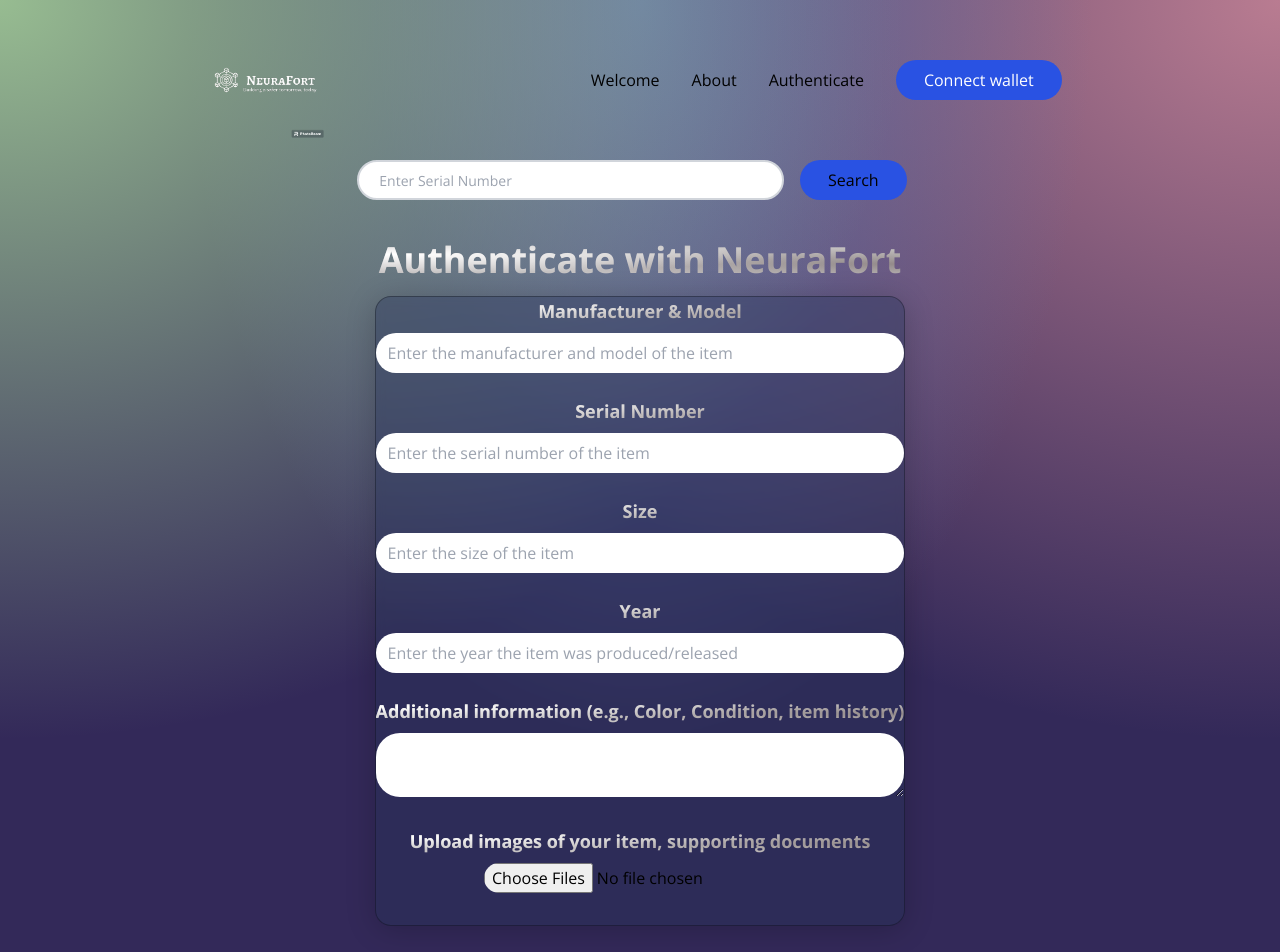
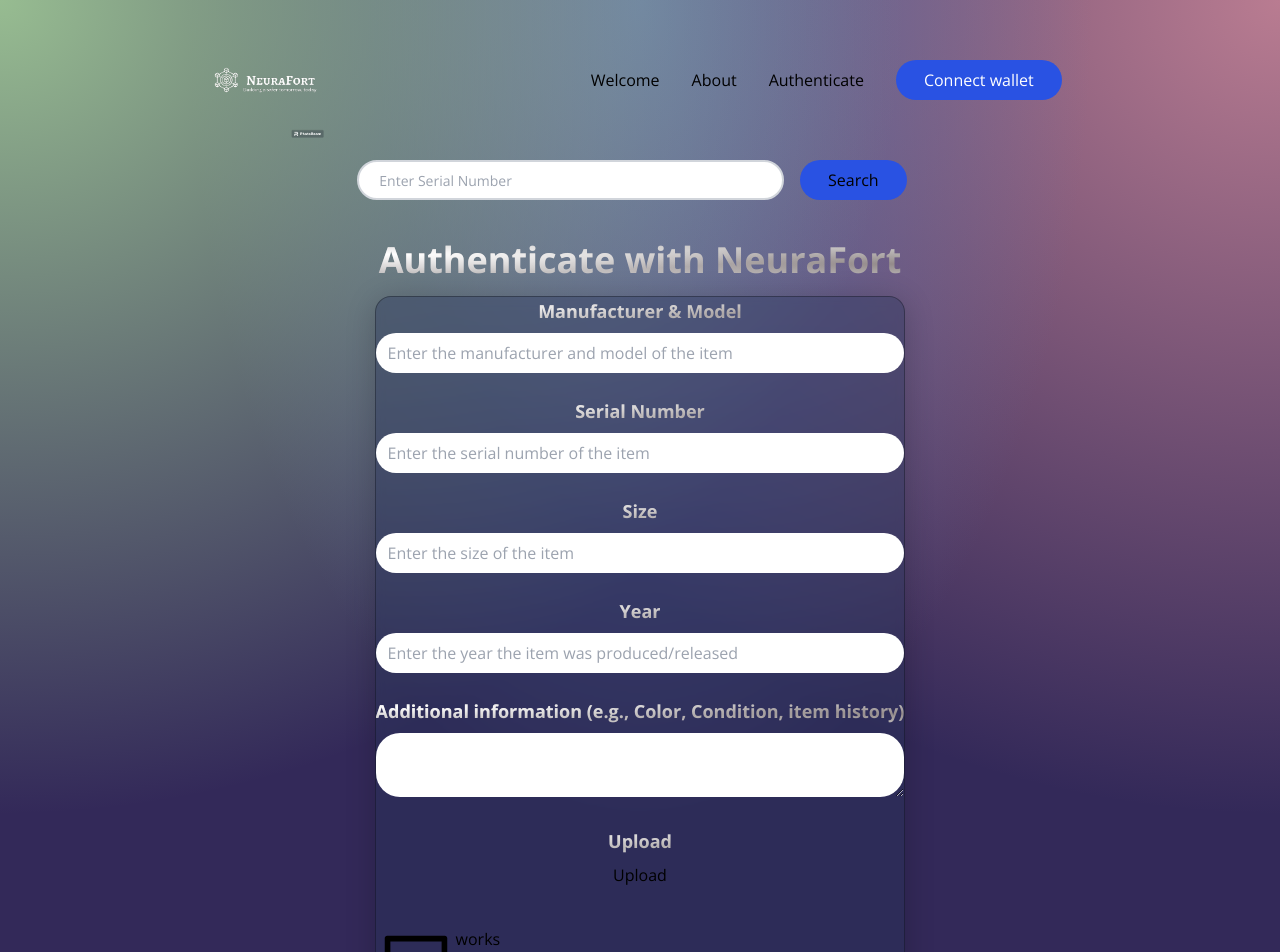
Before and after one commit to NeuraFort/neurafort.github.io, a React (Vite) app in the folder client/: page /Authenticate in a window 1280 px wide. Shown: the top 952 px of the page. Built offline with nearby package versions, Linux system fonts and the light colour scheme.

Commit message:
added scrolling slide in

```diff
--- a/client/src/index.html
+++ b/client/index.html
@@ -8,6 +8,6 @@
   </head>
   <body>
     <div id="root"></div>
-    <script type="module" src="main.jsx"></script>
+    <script type="module" src="src/main.jsx"></script>
   </body>
 </html>
--- a/client/src/components/Index.js
+++ b/client/src/components/Index.js
@@ -7,3 +7,4 @@ export {default as Services } from './Services.jsx';
 export {default as SearchBar } from './SearchBar.jsx';
 export {default as About } from './About.jsx';
 export {default as RegisterProduct } from './RegisterProduct.jsx';
+export {default as Scroll} from './Scroll.js';
--- a/client/src/components/RegisterProduct.jsx
+++ b/client/src/components/RegisterProduct.jsx
@@ -1,12 +1,38 @@
 import{ useState } from 'react';
+import{ Scroll }  from "./Index.js";
+import{ AiOutlinePlusSquare } from "react-icons/ai";
+
 
 const RegisterProduct = () => {
+
+
   const [productName, setProductName] = useState('');
+  const [size, setSize] = useState('');
+  const [year, setYear] = useState('');
   const [productDescription, setProductDescription] = useState('');
-  const [images, setImages] = useState([]);
+  //const [images, setImages] = useState([]);
+
+
+  const images = [];
+
+  const setImages = (i) =>{
+    console.log(2);
+    images.push(i)
+    console.log(3);
+
+  }
+
 
   const handleProductNameChange = (e) => {
     setProductName(e.target.value);
+  };
+
+  const handleSizeNameChange = (e) => {
+    setSize(e.target.value);
+  };
+
+  const handleYearNameChange = (e) => {
+    setYear(e.target.value);
   };
 
   const handleProductDescriptionChange = (e) => {
@@ -14,9 +40,17 @@ const RegisterProduct = () => {
   };
 
   const handleImageUpload = (e) => {
+
     const uploadedImages = Array.from(e.target.files);
+    console.log(1);
+
     setImages(uploadedImages);
+    console.log(4);
   };
+
+  const handleImages = () => {
+
+  }
 
   const handleSubmit = (e) => {
     e.preventDefault();
@@ -28,12 +62,14 @@ const RegisterProduct = () => {
     console.log('Images:', images);
   };
 
+
   return (
     <div className="container mx-auto py-10">
+        <Scroll/>
       <div className="max-w-3xl mx-auto text-center">
         <h1 className="text-4xl font-bold mb-4 text-gradient">Authenticate with NeuraFort</h1>
         <form onSubmit={handleSubmit}>
-            <div className="blue-glassmorphism">
+            <div className="blue-glassmorphism slide-in">
                 <div className="mb-6">
                     <label htmlFor="productName" className="block text-lg font-bold text-gradient mb-2">Manufacturer & Model</label>
                     <input
@@ -63,8 +99,8 @@ const RegisterProduct = () => {
                     <input
                     type="text"
                     id="size"
-                    value={productName}
-                    onChange={handleProductNameChange}
+                    value={size}
+                    onChange={handleSizeNameChange}
                     className="w-full rounded-3xl border-gray-300 px-3 py-2 focus:outline-none focus:border-blue-500"
                     placeholder="Enter the size of the item"
                     required
@@ -75,8 +111,8 @@ const RegisterProduct = () => {
                     <input
                     type="text"
                     id="year"
-                    value={productName}
-                    onChange={handleProductNameChange}
+                    value={year}
+                    onChange={handleYearNameChange}
                     className="w-full rounded-3xl border-gray-300 px-3 py-2 focus:outline-none focus:border-blue-500"
                     placeholder="Enter the year the item was produced/released"
                     required
@@ -93,19 +129,26 @@ const RegisterProduct = () => {
                     ></textarea>
                 </div>
                 <div className="mb-6">
-                    <label htmlFor="imageUpload" className="block text-lg font-bold text-gradient mb-2">Upload images of your item, supporting documents</label>
+                    <label htmlFor="imageUpload" className="block text-lg font-bold text-gradient mb-2 ">Upload</label>
                         <input
+                                id="imageUpload"
                                 type="file"
-                    id="imageUpload"
+                                name="imageUpload"
                                 onChange={handleImageUpload}
-                    className="mb-2 rounded-3xl"
+                                style={{display: "none"}}
                                 multiple
-                    accept="image/*"
+                                accept=".png,.jpg,.jpeg,.gif,.pdf"
                                 required
                     />
-                    {images.length > 0 && (
+                    <label>Upload</label>
+
+                    <div className="mt-10 flex flex-row">
+                        <AiOutlinePlusSquare className="w-20 h-20 nav-link nav-link:hover"/>
                         <div>
-                        <h3>Selected Images:</h3>
+                            <h1>works</h1>
+                            {console.log("Images length:"+images.length)}
+                            {images.length > 0  && (
+                                <div className="flex flex-row">
                                     {images.map((image, index) => (
                                     <div key={index}>
                                         <img src={URL.createObjectURL(image)} alt={`Image ${index + 1}`} className="w-20 h-20 object-cover mr-2" />
@@ -113,6 +156,10 @@ const RegisterProduct = () => {
                                     ))}
                                 </div>
                             )}
+                        </div>
+                    </div>
+
+
                 </div>
 
             </div>
--- /dev/null
+++ b/client/src/components/Scroll.js
@@ -0,0 +1,35 @@
+import { useEffect } from "react";
+
+
+const Scroll = () => {
+    useEffect(() => {
+
+        function handleScroll(){
+
+            const elements = document.querySelectorAll('.slide-in');
+
+            elements.forEach((element) => {
+              const slideInAt= (window.scrollY + window.innerHeight) - (element.offsetHeight*0.5);
+              const elementBottom = element.offsetTop + element.offsetHeight;
+              const isHalfShown = slideInAt > element.offsetTop;
+              const isNotScrolledPast = window.scrollY < elementBottom;
+
+
+              if(isHalfShown && isNotScrolledPast) {
+                      element.classList.add('active');
+              } else{
+                      element.classList.remove('active');
+                  }
+
+            });
+
+        }
+
+        window.addEventListener('scroll', handleScroll);
+
+      },[]);
+
+}
+
+
+export default Scroll;
--- a/client/src/components/Welcome.jsx
+++ b/client/src/components/Welcome.jsx
@@ -3,16 +3,23 @@ import { SiEthereum } from 'react-icons/si';
 import{ BsInfoCircle } from 'react-icons/bs';
 import { IoMdOpen } from "react-icons/io";
 import { Link } from "react-router-dom";
+import { useEffect } from "react";
+import { Scroll } from "./Index.js"
 
 
 const Welcome = () => {
 
     const commonStyles = "min-h-[70px] sm:px-0 px-2 sm:min-w-[120px] flex justify-center items-center border-[0.5px] border-gray-400 text-sm font-light text-white";
 
+
+
+
     return (
         <div className="flex w-full justify-center">
+            <Scroll/>
             <div className="flex md:flex-row flex-col items-strart justify-between md:p-20 py-12 px-4 ">
-                <div className="flex flex-1 justify-start flex-col md:mr-10 ">
+                <div className="flex flex-1 justify-start flex-col md:mr-10 slide-in">
+
                     <h1 className="text-3xl sm:text-5xl text-white text-gradient py-1 ">
                         Welcome to <br /> NeuraFort
                     </h1>
@@ -81,6 +88,7 @@ const Welcome = () => {
             </div>
         </div>
     );
+
 }
 
 export default Welcome;
--- a/client/src/index.css
+++ b/client/src/index.css
@@ -134,6 +134,17 @@ body {
   color: #000;
 }
 
+.slide-in {
+
+  opacity: 0;
+  transform: translateY(20px);
+  transition: opacity 0.5s ease-out, transform 0.5s ease-out;
+}
+
+.slide-in.active{
+  opacity: 1;
+  transform: translateY(0);
+}
 
 @tailwind base;
 @tailwind components;
```
Also changed, not shown: client/src/components/About.jsx (+49 -1 lines). Lines whose indentation alone changed are shown as unchanged.
